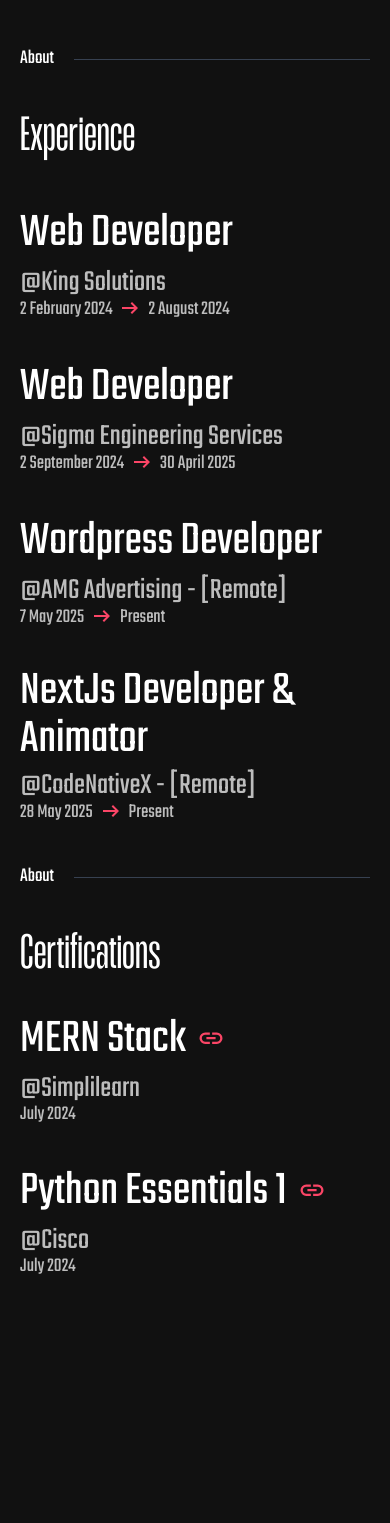
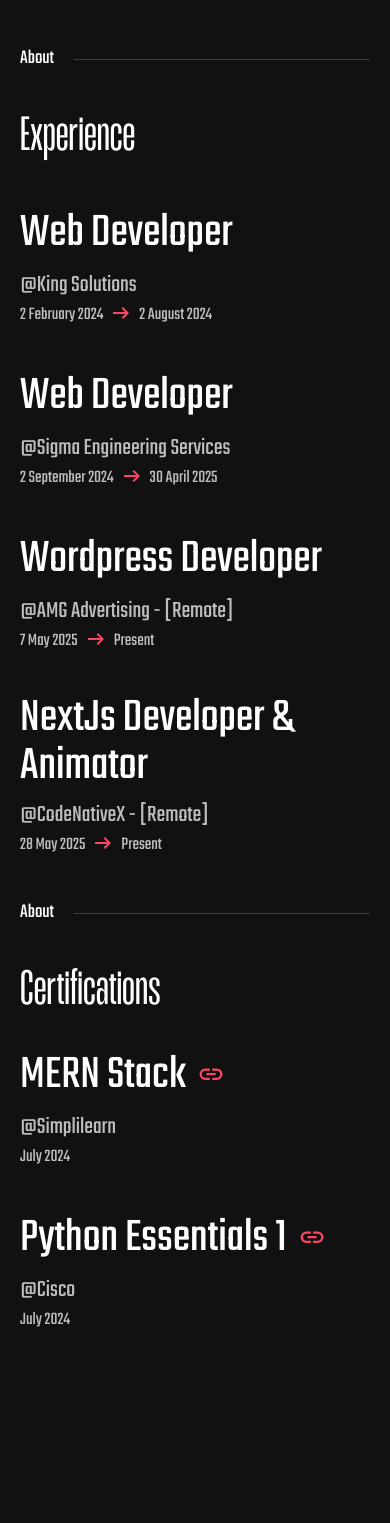
Before and after one commit to HaiderIsBack/Profile-Final, a React (Vite) app in the folder client/: page /about in a window 390 px wide. Shown: the part 3675-5198 px from the top of the page. Built offline with nearby package versions, Linux system fonts and the light colour scheme; a web font is replaced by a local one.

Commit message:
responsive debugging 2.0

```diff
--- a/client/src/pages/About/index.jsx
+++ b/client/src/pages/About/index.jsx
@@ -137,8 +137,8 @@
                 <div className="col-span-3 xl:col-span-2 pt-3">
                     <div className="mb-5">
                         <h3 className="text-5xl xl:text-[70px] leading-[55px] mb-2">Web Developer</h3>
-                        <p className="text-[30px] text-[#BDBDBD] mb-1">@King Solutions</p>
-                        <div className="flex items-center gap-2 text-[20px] text-[#BDBDBD]">
+                        <p className="text-2xl xl:text-[30px] text-[#BDBDBD] mb-0 xl:mb-1">@King Solutions</p>
+                        <div className="flex items-center gap-2 text-lg xl:text-[20px] text-[#BDBDBD]">
                             <p>2 February 2024</p>
                             <span className="right-arrow"></span>
                             <p>2 August 2024</p>
@@ -146,8 +146,8 @@
                     </div>
                     <div className="mt-10">
                         <h3 className="text-5xl xl:text-[70px] leading-[55px] mb-2">Web Developer</h3>
-                        <p className="text-[30px] text-[#BDBDBD] mb-1">@Sigma Engineering Services</p>
-                        <div className="flex items-center gap-2 text-[20px] text-[#BDBDBD]">
+                        <p className="text-2xl xl:text-[30px] text-[#BDBDBD] mb-0 xl:mb-1">@Sigma Engineering Services</p>
+                        <div className="flex items-center gap-2 text-lg xl:text-[20px] text-[#BDBDBD]">
                             <p>2 September 2024</p>
                             <span className="right-arrow"></span>
                             <p>30 April 2025</p>
@@ -155,8 +155,8 @@
                     </div>
                     <div className="mt-10">
                         <h3 className="text-5xl xl:text-[70px] leading-[55px] mb-2">Wordpress Developer</h3>
-                        <p className="text-[30px] text-[#BDBDBD] mb-1">@AMG Advertising - {"[Remote]"}</p>
-                        <div className="flex items-center gap-2 text-[20px] text-[#BDBDBD]">
+                        <p className="text-2xl xl:text-[30px] text-[#BDBDBD] mb-0 xl:mb-1">@AMG Advertising - {"[Remote]"}</p>
+                        <div className="flex items-center gap-2 text-lg xl:text-[20px] text-[#BDBDBD]">
                             <p>7 May 2025</p>
                             <span className="right-arrow"></span>
                             <p>Present</p>
@@ -164,8 +164,8 @@
                     </div>
                     <div className="mt-10">
                         <h3 className="text-5xl xl:text-[70px] leading-[48px] xl:leading-[55px] mb-2">NextJs Developer & Animator</h3>
-                        <p className="text-[30px] text-[#BDBDBD] mb-1">@CodeNativeX - {"[Remote]"}</p>
-                        <div className="flex items-center gap-2 text-[20px] text-[#BDBDBD]">
+                        <p className="text-2xl xl:text-[30px] text-[#BDBDBD] mb-0 xl:mb-1">@CodeNativeX - {"[Remote]"}</p>
+                        <div className="flex items-center gap-2 text-lg xl:text-[20px] text-[#BDBDBD]">
                             <p>28 May 2025</p>
                             <span className="right-arrow"></span>
                             <p>Present</p>
@@ -188,8 +188,8 @@
                     <div className="col-span-1 mb-5">
                         <a href="https://simpli-web.app.link/e/ezg4jzcikLb" target="_blank" className="inline-block group">
                             <h3 className="text-5xl xl:text-[70px] leading-[55px] group-hover:text-[var(--accent-color)] xl:block flex items-center duration-300 mb-2">MERN Stack <span className="link-chain"></span></h3>
-                            <p className="text-[30px] text-[#BDBDBD] mb-1">@Simplilearn</p>
-                            <div className="flex items-center gap-2 text-[20px] text-[#BDBDBD]">
+                            <p className="text-2xl xl:text-[30px] text-[#BDBDBD] mb-0 xl:mb-1">@Simplilearn</p>
+                            <div className="flex items-center gap-2 text-lg xl:text-[20px] text-[#BDBDBD]">
                                 <p>July 2024</p>
                             </div>
                         </a>
@@ -197,8 +197,8 @@
                     <div className="col-span-1 mt-10">
                         <a href="https://www.credly.com/badges/5282a9b4-5f8c-46bd-b4a5-b137a971046b/linked_in_profile" target="_blank" className="inline-block group">
                             <h3 className="text-5xl xl:text-[70px] leading-[55px] group-hover:text-[var(--accent-color)]  xl:block flex items-center duration-300 mb-2">Python Essentials 1 <span className="link-chain"></span></h3>
-                            <p className="text-[30px] text-[#BDBDBD] mb-1">@Cisco</p>
-                            <div className="flex items-center gap-2 text-[20px] text-[#BDBDBD]">
+                            <p className="text-2xl xl:text-[30px] text-[#BDBDBD] mb-0 xl:mb-1">@Cisco</p>
+                            <div className="flex items-center gap-2 text-lg xl:text-[20px] text-[#BDBDBD]">
                                 <p>July 2024</p>
                             </div>
                         </a>
```
